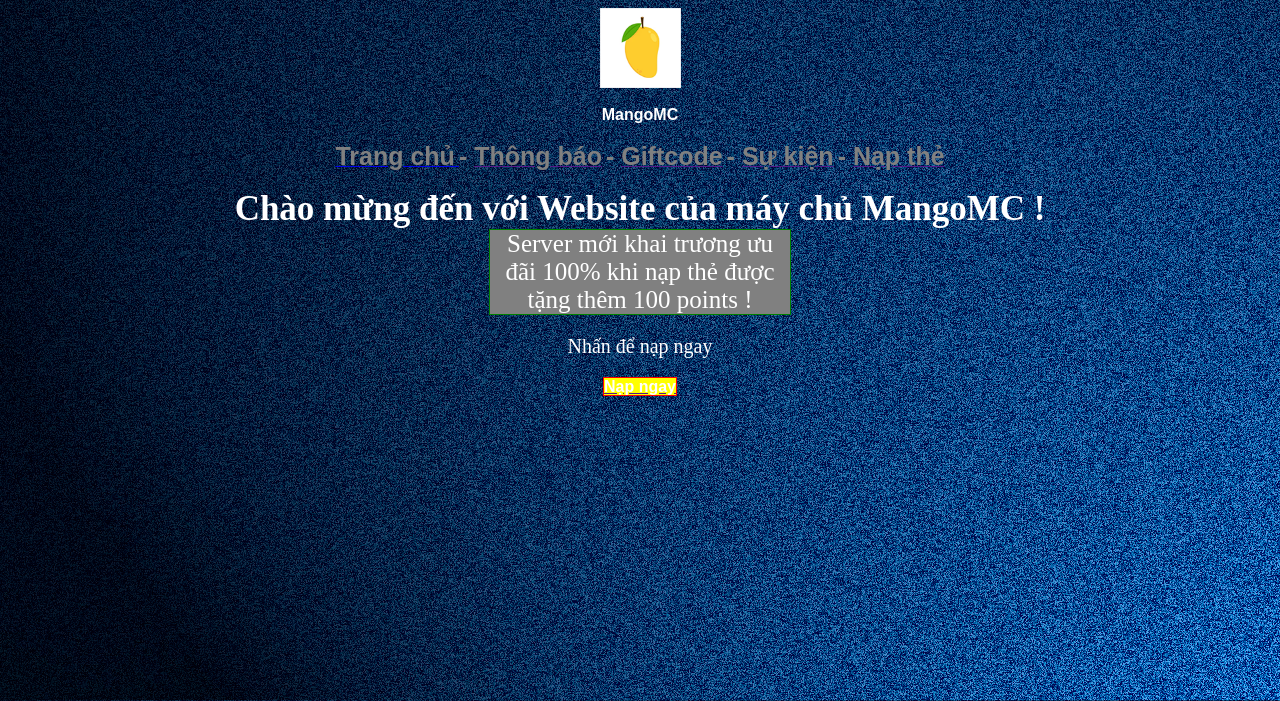
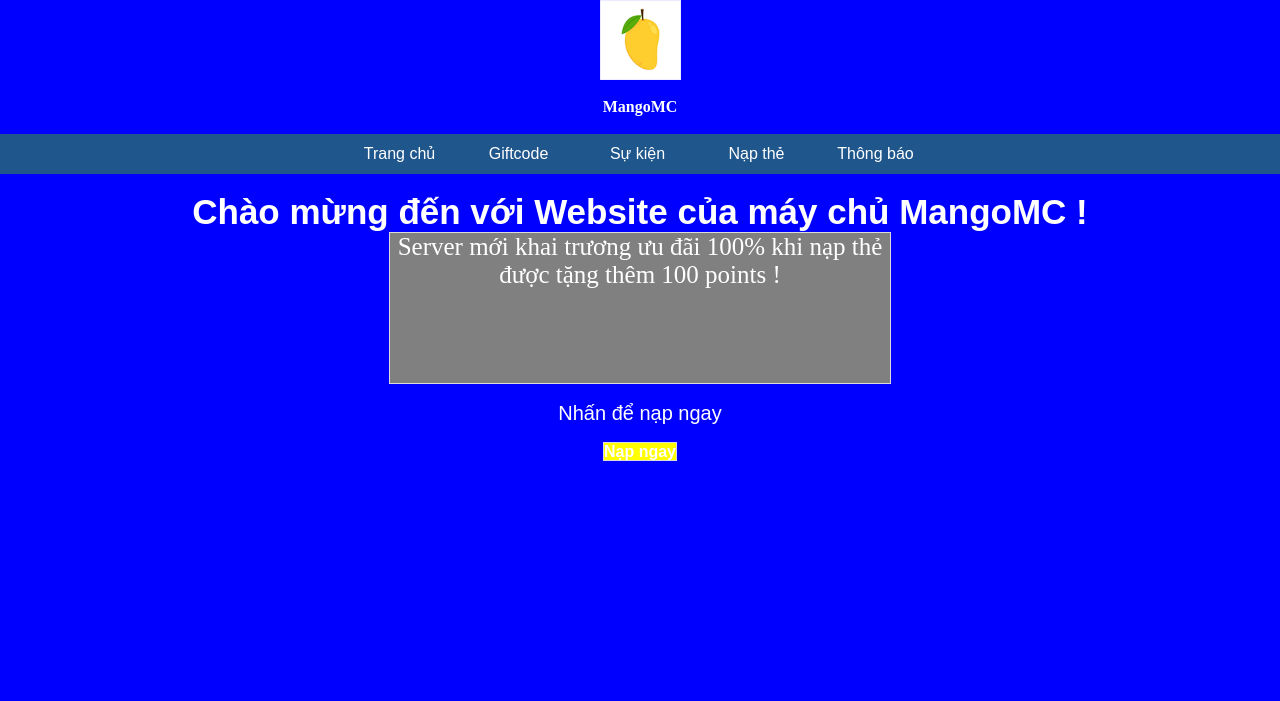
Before and after one commit to Dorakunmcvn/Test2ForMcServc, a PHP site: page / in a window 1280 px wide. Shown: the top 701 px of the page. Run offline with PHP 8.4, Linux system fonts and the light colour scheme.

Commit message:
Update :DDD
Add Menu Choose

```diff
--- a/index.php
+++ b/index.php
@@ -14,10 +14,12 @@
 	  require("sources/head.php");
 	?>
 	<br />
-	<center><b style="color: white; font-size: 35px;">Chào mừng đến với Website của máy chủ <?php echo $servername ?> !</b></center>
-	<center><p id='khaitruong' style='border:1px solid green;width:300px;margin:auto; font-size: 25px;'><?php echo $indexnote; ?></p></center>
-	<center><p style='color: white; font-size: 20px;'><?php echo $naptherc; ?></p></center>
-	<center><a href="<?php echo $btnnaplink; ?>" ><b style='background-color: yellow;border:1px solid red;width:300px;margin:auto;color:white;font-family: "Arial";'><?php echo $btnnaprc; ?></b></a></center>
+	<center><b style="color: white; font-size: 35px; font-family: 'Arial';">Chào mừng đến với Website của máy chủ <?php echo $servername ?> !</b></center>
+	<center><p id='khaitruong' style='border:1px solid gainsboro;width:500px;height:150px;margin:auto; font-size: 25px;'><?php echo $indexnote; ?></p></center>
+	<br />
+	<center><p style='color: white; font-size: 20px; font-family: "Arial";'><?php echo $naptherc; ?></p></center>
+	<br />
+	<center><a href="<?php echo $btnnaplink; ?>" style="text-decoration: none;"><b style='background-color: yellow;border:1px solid gainsboro;width:355px;margin:auto;color:white;font-family: "Arial";'><?php echo $btnnaprc; ?></b></a></center>
 	<!--
 	Đây chỉ là comment nên edit cũng không ảnh hưởng đến code, code example :
 	<center><b style="color: white; font-size: 35px;">Chào mừng đến với Website của máy chủ MangoMC !</b></center>
--- a/sources/config.php
+++ b/sources/config.php
@@ -2,6 +2,14 @@
 $servername = "MangoMC"; // Tên máy chủ
 $logo = "'../images/logo.png'"; // Logo xuất hiện
 $title= "MangoMC - Máy chủ minecraft việt nam"; // Tiêu đề
+$backgroundcss = "background-color";
+// Nếu muốn nền background bằng hình ảnh : "background-image"
+// Nếu muốn nền backgroudn là màu sắc : "background-color"
+$backgroundcolor = "blue"; // Để mặc định là màu sắc.
+// Khi chỉnh $backgroundcss thành "background-color", bạn sẽ phải chỉnh $backgroundcolor
+//  thành "red" hoặc "#Màu Hex"
+// Khi chỉnh $backgroundcss thành "background-image", bạn sẽ phải chỉnh $backgroundcolor
+//  thành "url('đường dẫn tới hình ảnh')"
 $home = "Trang chủ"; // Mấy cái nút
 $giftcode = "Giftcode"; // Mấy cái nút
 $event = "Sự kiện"; // Mấy cái nút
--- a/sources/head.php
+++ b/sources/head.php
@@ -16,35 +16,73 @@ require("config.php");
 ?>
 </b></center>
 <br />
-<center><a href="<?php echo $homelink; ?>"><b class="head-css-options"><?php echo $home; ?></b>
+<div id="list">
+  <ul>
+    <li><a href="<?php echo $homelink; ?>"><?php echo $home; ?></a></li>
+	<li><a href="<?php echo $giftcodelink; ?>"><?php echo $giftcode; ?></a></li>
+	<li><a href="<?php echo $eventlink; ?>"><?php echo $event; ?></a></li>
+	<li><a href="<?php echo $napthelink; ?>"><?php echo $napthe; ?></a></li>
+	<li><a href="<?php echo $newslink; ?>"><?php echo $news; ?></a></li>
+  </ul>
+</div>
+<!--Trong phiên bản cũ :!-->
+<!--<center><a href="" class="no-dec"><b class="head-css-options"></b>
 </a><b class="head-css-options"> - </b>
-<a href="<?php echo $newslink; ?>"><b class="head-css-options"><?php echo $news; ?></b></a>
+<a href="" class="no-dec"><b class="head-css-options"></b></a>
 <b class="head-css-options"> - </b>
-<a href="<?php echo $giftcodelink; ?>"><b class="head-css-options"><?php echo $giftcode; ?></b></a>
+<a href="" class="no-dec"><b class="head-css-options"></b></a>
 <b class="head-css-options"> - </b>
-<a href="<?php echo $eventlink; ?>"><b class="head-css-options"><?php echo $event; ?></b></a>
+<a href="" class="no-dec"><b class="head-css-options"></b></a>
 <b class="head-css-options"> - </b>
-<a href="<?php echo $napthelink; ?>"><b class="head-css-options"><?php echo $napthe; ?></b></a></center>
+<a href="" class="no-dec"><b class="head-css-options"></b></a></center>!-->
 <style>
   #logo {
 	  height: 80px;
 	  width: 81px;
   }
   #logo_name {
-	  font-family: 'Arial';
+	  font-family: 'sans-serif';
 	  color: white;
   }
   body {
-	  background-image: url('../images/background.jpg')
+	  <?php echo $backgroundcss; ?>: <?php echo $backgroundcolor; ?>;
+	  text-decoration: none;
   }
   .head-css-options {
 	  font-size: 25px;
 	  font-family: 'Arial';
 	  color: gray;
-	  text-decoration: none;
   }
   #khaitruong {
 	  color: white;
 	  background-color: gray;
   }
+  #list ul {
+	  background: #1F568B;
+      list-style-type: none;
+      text-align: center;
+  }
+  #list li {
+	  color: #f1f1f1;
+      display: inline-block;
+      width: 120px;
+      height: 40px;
+      line-height: 40px;
+      margin-left: -5px;
+  }
+  #list a {
+	  text-decoration: none;
+	  color: #fff;
+	  display: block;
+	  font-family: 'Arial';
+  }
+  #list a:hover {
+	  background: #F1F1F1;
+	  color: #333;
+  }
+  /*==Reset CSS==*/
+  * {
+  margin: 0;
+  padding: 0;
+  }
 </style>
```
